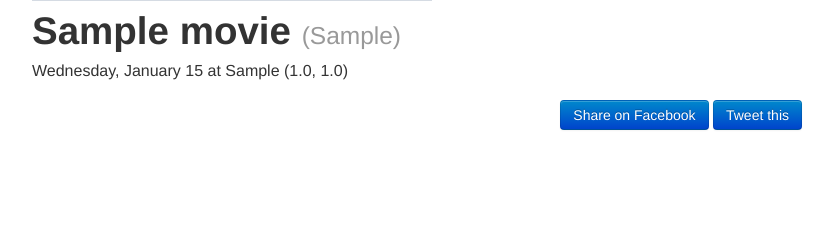
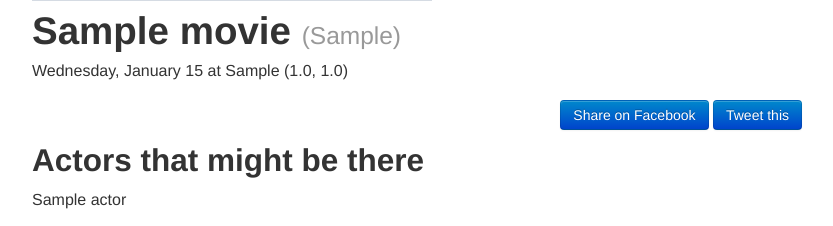
Before and after one commit to jaredp/PurplePoster, a Django app: page /poster/1/ in a window 1280 px wide. Shown: the part 860-1086 px from the top of the page, without its empty margins (423-1256 px from the left). Before the commit the page ends 990 px from the top, so only its background shows below. Run offline with Django 3.2, Linux system fonts and the light colour scheme; tables that the repository leaves empty hold one stand-in row (values such as "Sample post"); grey boxes marked "Sample" are stand-in pictures; some libraries are stand-ins or nearby versions.

Commit message:
added actors to poster pages

```diff
--- a/PurplePoster/EventManager/models.py
+++ b/PurplePoster/EventManager/models.py
@@ -56,7 +56,7 @@ class Movie(models.Model):
 
 	def pullExternalData(self):
 		try:
-			rotMovie = PullExternalData(self.name)
+			rotMovie = rottentomatoes.PullExternalData(self.name)
 			if not rotMovie:
 				return None
 
@@ -75,21 +75,24 @@ class Movie(models.Model):
 				self.actor.add(a)
 
 			for desc in rotMovie['posters']:
-				p = Poster(posterURL = rotMovie['posters']['desc'])
+				p = Poster(posterURL = rotMovie['posters'][desc])
 				p.save()
 				self.poster.add(p)
+
+			self.save()
 
 		except:
 			return None
 
 def getMovieNamed(moviename):
 	try:
-		return Movie.objects.get(name=moviename)
+		mv = Movie.objects.get(name=moviename)
 	except ObjectDoesNotExist:
 		mv = Movie(name = moviename)
-		mv.pullExternalData()
 		mv.save()
-		return mv
+
+	mv.pullExternalData()
+	return mv
 
 
 class PurplePoster(models.Model):
--- a/PurplePoster/EventManager/static/base.css
+++ b/PurplePoster/EventManager/static/base.css
@@ -5,7 +5,7 @@
 }
 
 .posterlist .row-fluid {
-	margin-bottom: 1.6em;
+	margin-bottom: 1em;
 }
 
 .share-links {
--- a/PurplePoster/EventManager/templates/poster-detail.html
+++ b/PurplePoster/EventManager/templates/poster-detail.html
@@ -24,10 +24,17 @@ Tweet this
 
 </div>
 
+{% if poster.movie.actor.all %}
 <div class="row-fluid" id="actors">
+<h2>Actors that might be there</h2>
 
-
+{% for actor in poster.movie.actor.all %}
+<div class="row-fluid">
+{{ actor.actorName }}
+</div>
+{% endfor %}
 
 </div>
+{% endif %}
 
 {% endblock %}
```
Also changed, not shown: PurplePoster/EventManager/views.py (+5 -5 lines).
